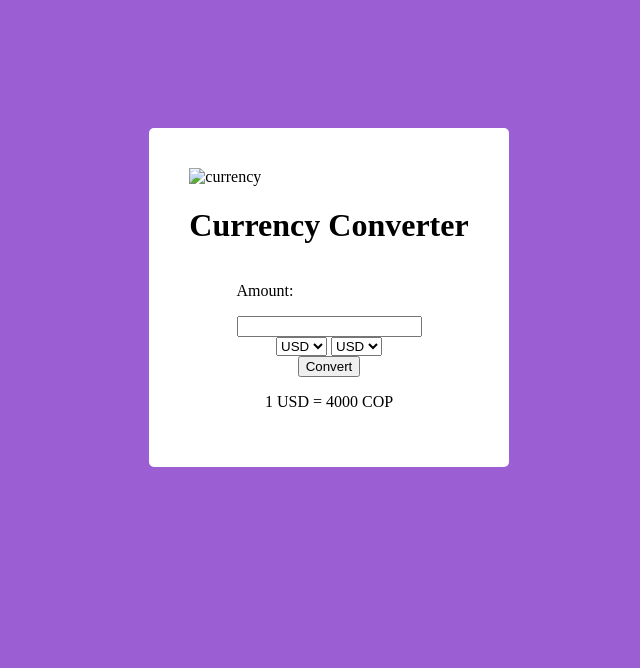
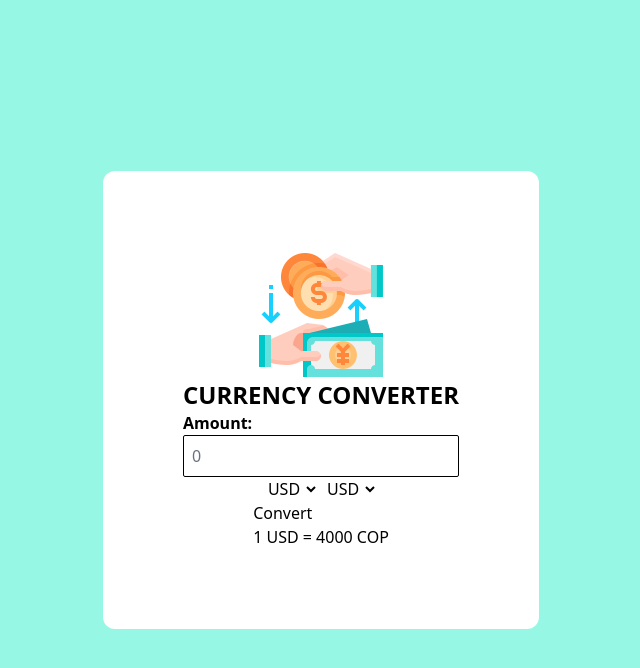
Before and after one commit to carv0066/Currency-Converter, a website: page src/index.html in a window 1280 px wide. Shown: the whole page, without its empty margins (319-959 px from the left). Drawn offline with Linux system fonts and the light colour scheme.

Commit message:
Installed tailwindCSS and styled app

```diff
--- a/index.html
+++ b/src/index.html
@@ -4,22 +4,22 @@
 <head>
     <meta charset="UTF-8">
     <meta name="viewport" content="width=device-width, initial-scale=1.0">
-    <link rel="stylesheet" href="main.css">
+    <link rel="stylesheet" href="./output.css">
     <title>Currency Converter</title>
 </head>
 
-<body>
-    <div class="container">
+<body class="flex items-center justify-center h-screen bg-teal-200">
+    <div class="bg-white flex flex-col items-center p-20 rounded-xl">
         <!-- Title section -->
-        <div>
-            <img src="" alt="currency">
-            <h1 class="title">Currency Converter</h1>
+        <div class="flex flex-col items-center">
+            <img src="images/currency.png" class="w-32 h-32 flex items-center justfy-center" alt="currency">
+            <h1 class="font-bold text-2xl">CURRENCY CONVERTER</h1>
         </div>
 
         <!-- Conversion Section -->
-        <div>
-            <p>Amount:</p>
-            <input type="number" name="number" id="number">
+        <div class="w-full flex flex-col items-start self-start">
+            <p class="font-semibold">Amount:</p>
+            <input type="number" name="number" id="number" class="border border-black-600 rounded-xs w-full p-2 placeholder:text-gray-500" placeholder="0">
         </div>
 
         <div>
--- a/main.css
+++ b/src/main.css
@@ -1,4 +1,6 @@
-body {
+@import "tailwindcss";
+
+/* body {
     height: 100%;
     width: 100%;
     background-color: rgb(155, 95, 211);
@@ -23,4 +25,4 @@ body {
     flex-direction: column;
     justify-content: center;
     align-items: center;
-}
+} */
```
Also changed, not shown: package.json (added, +16 -0 lines), src/images/currency.png (added), src/output.css (added), src/script.js (renamed from script.js), 2 other files.
